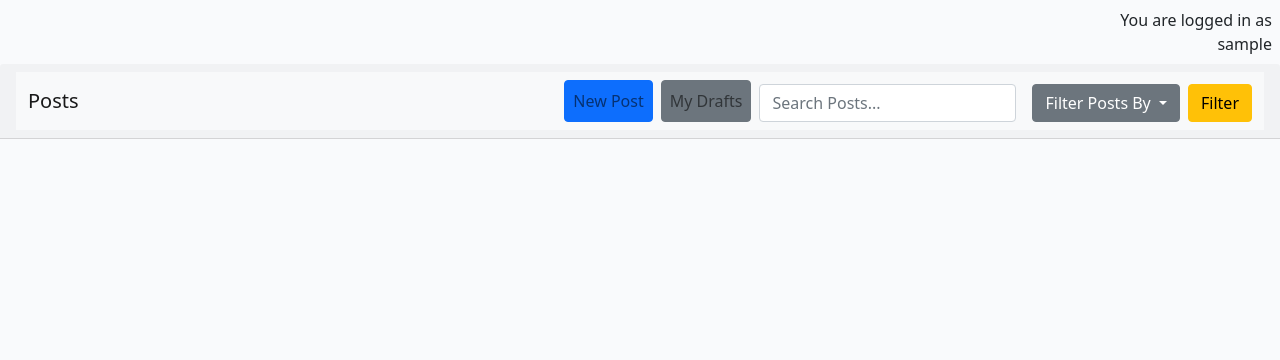
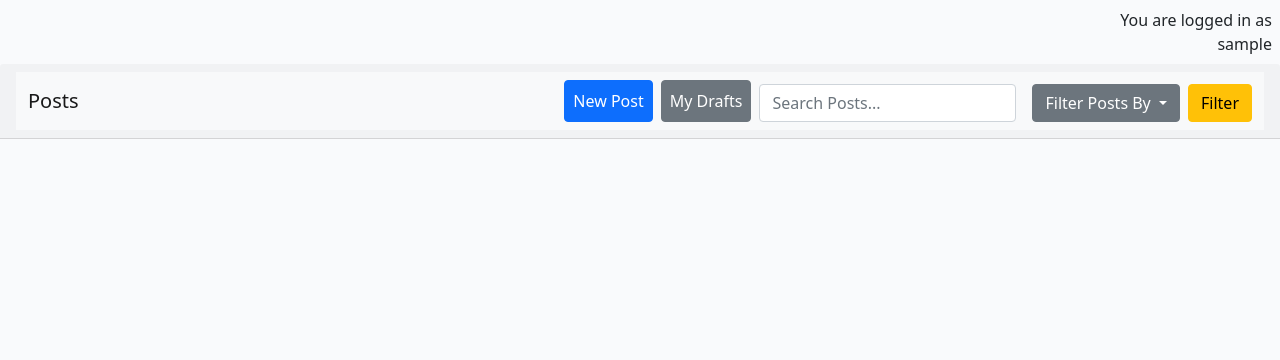
Before and after one commit to aremandanaveenkumar/service_support_blog, a Django app: page / in a window 1280 px wide. Shown: the part 60-420 px from the top of the page. Run offline with Django 4.2, Linux system fonts and the light colour scheme; the visitor is signed in with stand-in values (Sample User, id 1); data comes from the database, SQL or seed files in the repository; data that the repository does not hold is empty.

Commit message:
Fix Text foreground for buttons and update readme

```diff
--- a/blog/templates/blog/index.html
+++ b/blog/templates/blog/index.html
@@ -15,12 +15,12 @@
                             <li class="nav-item">
                                 <a role="button" href="{% url 'post_create' %}"
                                 id="create_new_post"
-                                class="btn btn-primary nav-link">New Post</a>
+                                class="btn btn-primary nav-link text-white">New Post</a>
                             </li>
                             <li class="nav-item ">
                                 <a role="button" href="{% url 'drafts' user.username %}"
                                 id="view_drafts"
-                                class="btn btn-secondary nav-link ">My Drafts</a>
+                                class="btn btn-secondary nav-link text-white">My Drafts</a>
                             </li>
                         </ul>
                     {% endif %}
@@ -47,7 +47,7 @@
                                     </li>
                                 </ul>
                             </div>
-                            <button type="submit" class="btn btn-warning">Filter</button>
+                            <button type="submit" class="btn btn-warning ">Filter</button>
                         </form>
                     {% endif %}
             </div>
--- a/blog/templates/blog/post_detail.html
+++ b/blog/templates/blog/post_detail.html
@@ -9,9 +9,9 @@
           {% if user.is_authenticated and post.author == user %}
           <div class="d-flex mb-1 justify-content-end gap-2">
             <a href="{% url 'post_edit' post.slug %}"
-            id="edit_post" class="btn btn-sm btn-info">Edit</a>
+            id="edit_post" class="btn btn-sm btn-info ">Edit</a>
             <a href="{% url 'post_delete' post.slug %}"
-            id="delete_post" class="btn btn-sm btn-danger">Delete</a>
+            id="delete_post" class="btn btn-sm btn-danger text-white">Delete</a>
           </div>
           {% endif %}
             <div class="col-md-6 masthead-text">
```
Also changed, not shown: README.md, django-summernote/2025-08-28/4f6e32be-ea20-4e1c-8696-c3efd30741e9.jpg (added).
